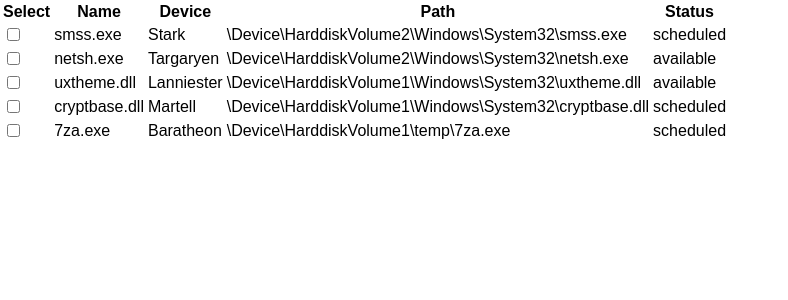
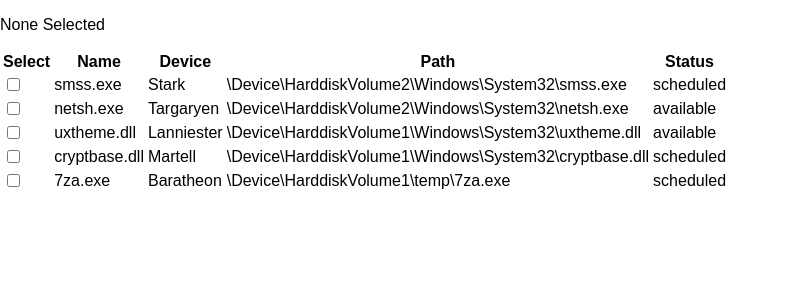
Before and after one commit to bemartinson926/file-table, a React (Create React App) app: page / in a window 1280 px wide. Shown: the top 300 px of the page, without its empty margins (0-788 px from the left). Built offline with nearby package versions, Linux system fonts and the light colour scheme; the HTML template or start-up script is replaced by a standard one.

Commit message:
Add selection count

```diff
--- a/src/FileTable.js
+++ b/src/FileTable.js
@@ -5,13 +5,22 @@ class FileTable extends Component {
     files: this.props.fileData.map(file => {
       file.selected = false;
       return file;
-    })
+    }),
+    selectedCount: 0
   }
 
   render() {
-    const { files:fileData } = this.state;
+    const { files:fileData, selectedCount } = this.state;
 
     return (
+      <div>
+        <p>
+          {
+            selectedCount ?
+            `Selected ${selectedCount}` :
+            'None Selected'
+          }
+        </p>
         <table>
           <thead>
             <tr>
@@ -40,6 +49,7 @@ class FileTable extends Component {
             }
           </tbody>
         </table>
+      </div>
     );
   }
 }
```
Lines whose indentation alone changed are shown as unchanged.
